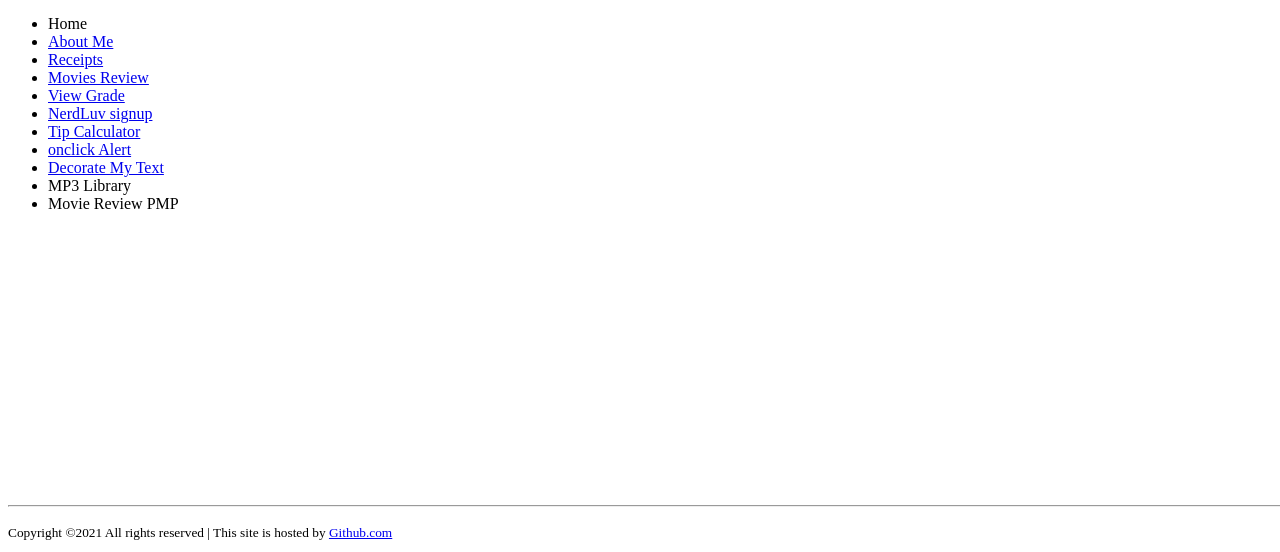
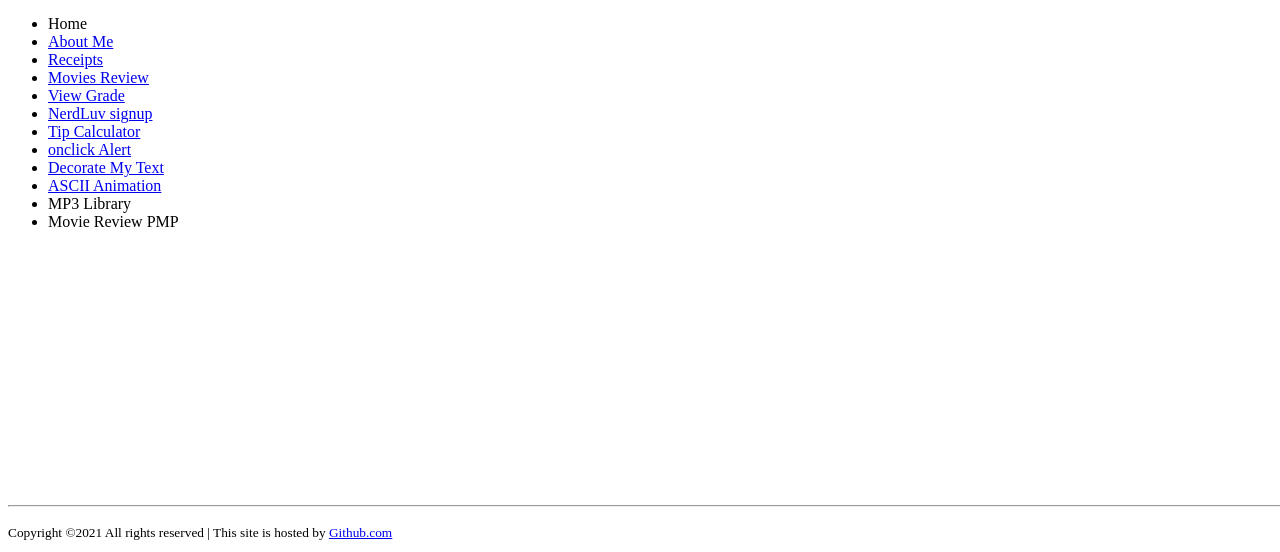
Before and after one commit to dememan/dememan.github.io, a plain HTML site: page index.html in a window 1280 px wide. Shown: the part 206-758 px from the top of the page. Drawn offline with Linux system fonts and the light colour scheme.

Commit message:
index page update

```diff
--- a/index.html
+++ b/index.html
@@ -28,6 +28,7 @@
       <li><a href="tipcal.html">Tip Calculator</a> </li>
       <li><a href="onclickAlert.html">onclick Alert</a> </li>
       <li><a href="decoratemytext.html">Decorate My Text</a> </li>
+      <li><a href="ascii.html">ASCII Animation</a> </li>
       <li>MP3 Library</li>
       <li>Movie Review PMP</li>
     </ul>
```
